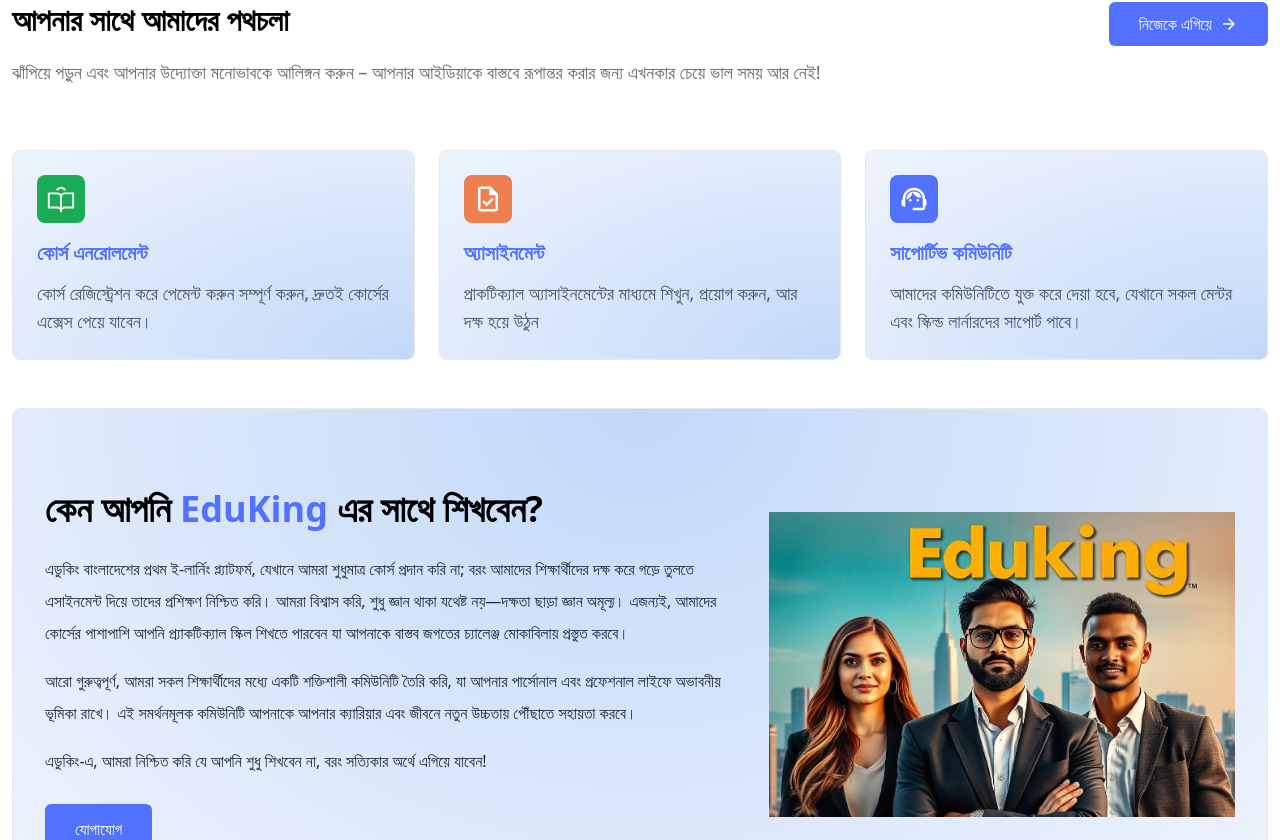
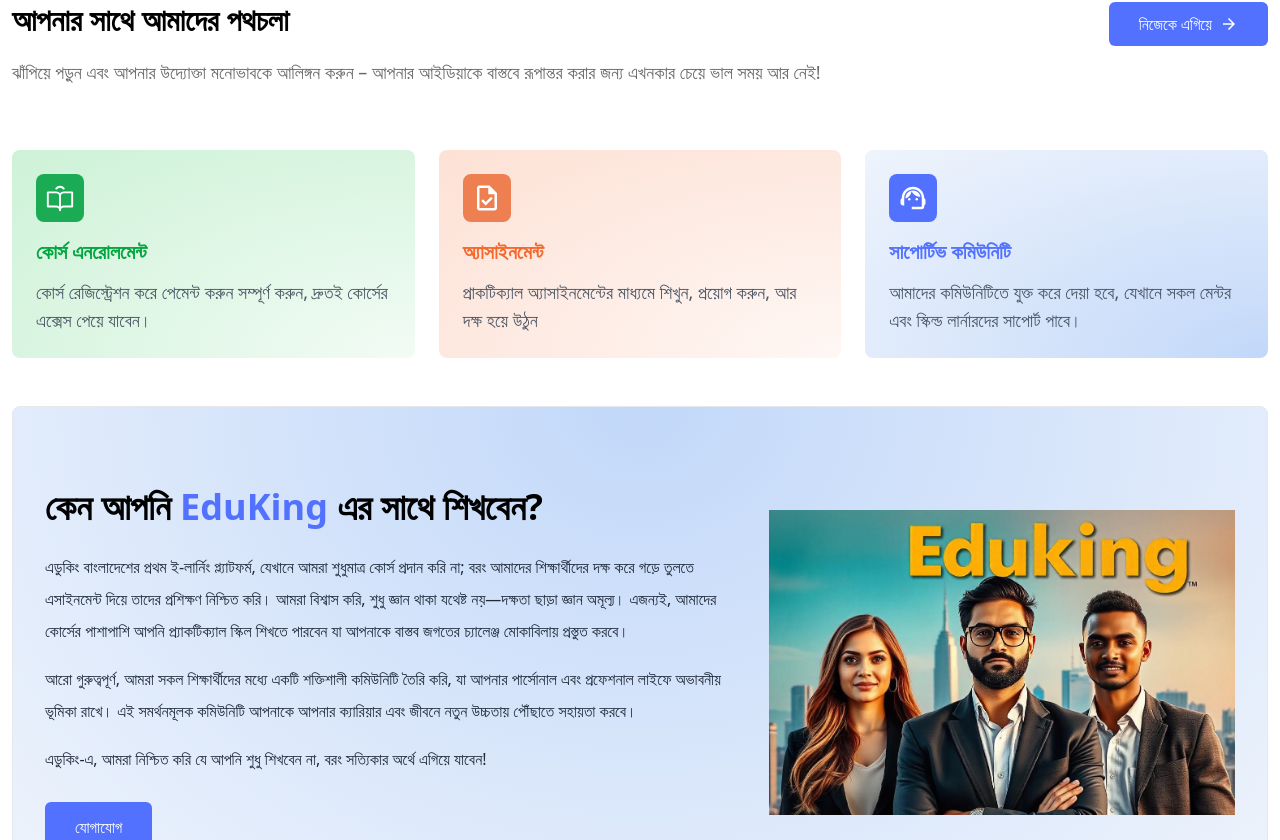
Before and after one commit to mdarmankhan6252/abbas-project, a React (Vite) app: page / in a window 1280 px wide. Shown: the part 1608-2448 px from the top of the page. Built offline with nearby package versions, Linux system fonts and the light colour scheme.

Commit message:
I have added and modified

```diff
--- a/src/components/Card.jsx
+++ b/src/components/Card.jsx
@@ -40,7 +40,7 @@
                   <IoStarSharp />
                </div>
             </div>
-            <Link to='/' className='btn cursor-pointer transition-transform duration-200 hover:-translate-y-1'>
+            <Link to='/' className='btn cursor-pointer transition-transform duration-200 hover:-translate-y-1 '>
                বিস্তারিত
             </Link>
          </div>
--- a/src/components/Nav.jsx
+++ b/src/components/Nav.jsx
@@ -21,9 +21,9 @@
                   <img src={logo} alt="logo" className="w-40" />
                </Link>
                <ul className="items-center space-x-8 text-lg nav hidden md:flex *:hover:text-primary">
-                  <NavLink to="/">হোম</NavLink>
-                  <NavLink to="/course">কোর্স</NavLink>
-                  <NavLink to="/e-book">ই-বুক</NavLink>
+                  <NavLink to="/">Home</NavLink>
+                  <NavLink to="/course">Course</NavLink>
+                  <NavLink to="/e-book">E-Book</NavLink>
                </ul>
             </div>
             <Link to='/contact' className="btn hidden md:inline-block">
--- a/src/index.css
+++ b/src/index.css
@@ -12,10 +12,11 @@
    background-color: #5271FF;
    border-radius: 6px;
    color: white;
+   transition: 0.2s;
 }
 
 .btn:hover{
-   background-color: #4365fe;
+   background-color: #F5682C;
 }
 
 .nav > a.active{
--- /dev/null
+++ b/src/pages/courses/Course.jsx
@@ -0,0 +1,23 @@
+const Course = () => {
+   return (
+      <div>
+
+      </div>
+   );
+};
+
+export default Course;
+
+/*
+banner,
+title,
+prev_price,
+discount_price,
+lesson: like:30+,
+students,
+video_link,
+description
+
+
+
+*/
--- a/src/pages/home/AboutCourse.jsx
+++ b/src/pages/home/AboutCourse.jsx
@@ -2,48 +2,58 @@
 import { PiBookOpenUser } from "react-icons/pi";
 
 const AboutCourse = () => {
-   const courses = [
-      {
-         icon: <PiBookOpenUser />,
-         icon_color: '#1CAB55',
-         title: 'কোর্স এনরোলমেন্ট',
-         description: 'কোর্স রেজিস্ট্রেশন করে পেমেন্ট করুন সম্পূর্ণ করুন, দ্রুতই কোর্সের এক্সেস পেয়ে যাবেন।'
-      },
-      {
-         icon: <MdOutlineTask />,
-         icon_color: '#EE7F50',
-         title: 'অ্যাসাইনমেন্ট',
-         description: 'প্রাকটিক্যাল অ্যাসাইনমেন্টের মাধ্যমে শিখুন, প্রয়োগ করুন, আর দক্ষ হয়ে উঠুন'
-      },
-      {
-         icon: <MdSupportAgent />,
-         icon_color: '#5271FF',
-         title: 'সাপোর্টিভ কমিউনিটি',
-         description: 'আমাদের কমিউনিটিতে যুক্ত করে দেয়া হবে, যেখানে সকল মেন্টর এবং স্কিল্ড লার্নারদের সাপোর্ট পাবে।'
-      }
-   ];
-
   return (
     <div className="grid grid-cols-1 sm:grid-cols-2 lg:grid-cols-3 gap-6 max-w-7xl mx-auto px-3">
-         {courses.map((course, i) => (
       <div
-               key={i}
-               className="p-6 rounded-lg border border-gray-200 bg-[#EFF4FC] hover:shadow-[0px_0px_7px_0] hover:shadow-blue-400 duration-300"
+        className="p-6 rounded-lg bg-[#EFF4FC] hover:shadow-[0px_0px_7px_0] hover:shadow-blue-100 duration-300"
+        style={{ background: "radial-gradient(at bottom right, #06bd360d 0%, #06bd3633 100%)" }}
+      >
+        <div
+          style={{ backgroundColor: "#1CAB55" }}
+          className="w-12 h-12 flex items-center justify-center text-white rounded-lg"
+        >
+          <span className="text-3xl"><PiBookOpenUser /></span>
+        </div>
+
+        <div>
+          <h3 className="text-xl font-semibold mt-4 text-green-600">কোর্স এনরোলমেন্ট</h3>
+          <p className="text-gray-600 mt-3 text-lg">কোর্স রেজিস্ট্রেশন করে পেমেন্ট করুন সম্পূর্ণ করুন, দ্রুতই কোর্সের এক্সেস পেয়ে যাবেন।</p>
+        </div>
+      </div>
+
+      <div
+        className="p-6 rounded-lg bg-[#EFF4FC] hover:shadow-[0px_0px_7px_0] hover:shadow-blue-100 duration-300"
+        style={{ background: "radial-gradient(at bottom right, #f5682c0d 0%, #f5682c33 100%)" }}
+      >
+        <div
+          style={{ backgroundColor: "#EE7F50" }}
+          className="w-12 h-12 flex items-center justify-center text-white rounded-lg"
+        >
+          <span className="text-3xl"><MdOutlineTask /></span>
+        </div>
+
+        <div>
+          <h3 className="text-xl font-semibold mt-4 text-[#f5682c]">অ্যাসাইনমেন্ট</h3>
+          <p className="text-gray-600 mt-3 text-lg">প্রাকটিক্যাল অ্যাসাইনমেন্টের মাধ্যমে শিখুন, প্রয়োগ করুন, আর দক্ষ হয়ে উঠুন</p>
+        </div>
+      </div>
+
+      <div
+        className="p-6 rounded-lg bg-[#EFF4FC] hover:shadow-[0px_0px_7px_0] hover:shadow-blue-100 duration-300"
         style={{ background: "radial-gradient(at bottom right, #c2d8f9 0%, #EFF4FC 100%)" }}
       >
         <div
-                  style={{ backgroundColor: course.icon_color }}
+          style={{ backgroundColor: "#5271FF" }}
           className="w-12 h-12 flex items-center justify-center text-white rounded-lg"
         >
-                  <span className="text-3xl">{course.icon}</span>
+          <span className="text-3xl"><MdSupportAgent /></span>
         </div>
 
         <div>
-                  <h3 className="text-xl font-semibold mt-4 text-primary">{course.title}</h3>
-                  <p className="text-gray-600 mt-3 text-lg">{course.description}</p>
+          <h3 className="text-xl font-semibold mt-4 text-primary">সাপোর্টিভ কমিউনিটি</h3>
+          <p className="text-gray-600 mt-3 text-lg">আমাদের কমিউনিটিতে যুক্ত করে দেয়া হবে, যেখানে সকল মেন্টর এবং স্কিল্ড লার্নারদের সাপোর্ট পাবে।</p>
         </div>
       </div>
-         ))}
     </div>
   );
 };
--- a/src/pages/home/Testimonials.jsx
+++ b/src/pages/home/Testimonials.jsx
@@ -63,7 +63,7 @@
             >
                {testimonials.map((testimonial) => (
                   <SwiperSlide key={testimonial.id} className="mb-12">
-                     <div className="rounded-xl p-6 text-center shadow-[0_0_7px_0] mt-2 mx-3 shadow-gray-300 transition-all  hover:bg-gradient-to-tl hover:from-[#e0e9f6] hover:to-[#fefeff]">
+                     <div className="rounded-xl p-6 text-center shadow-[0_0_7px_0] mt-2 mx-3 shadow-gray-300 transition-all  hover:bg-gradient-to-tl hover:from-[#f5682c0d] hover:to-[#fefeff]">
                         <img src={testimonial.photo} alt={testimonial.name} className="w-16 h-16 rounded-full mx-auto mb-4 object-cover" />
                         <div className='flex items-center justify-center space-x-1 text-amber-400 '>
                            <IoStarSharp />
```
Lines whose indentation alone changed are shown as unchanged.
